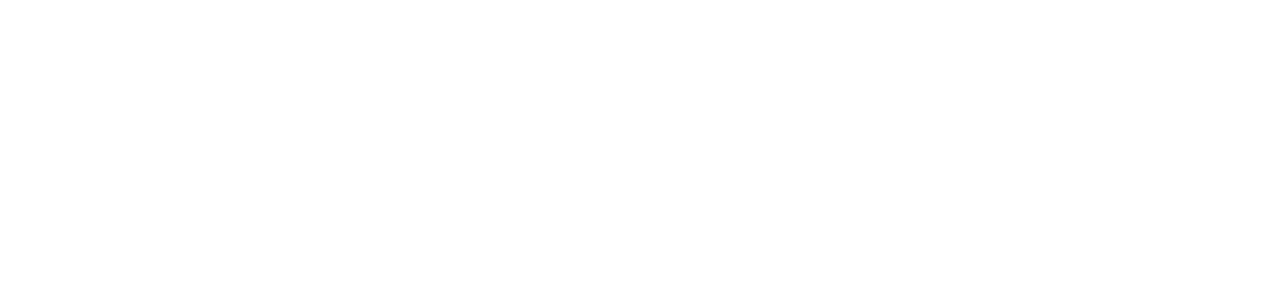
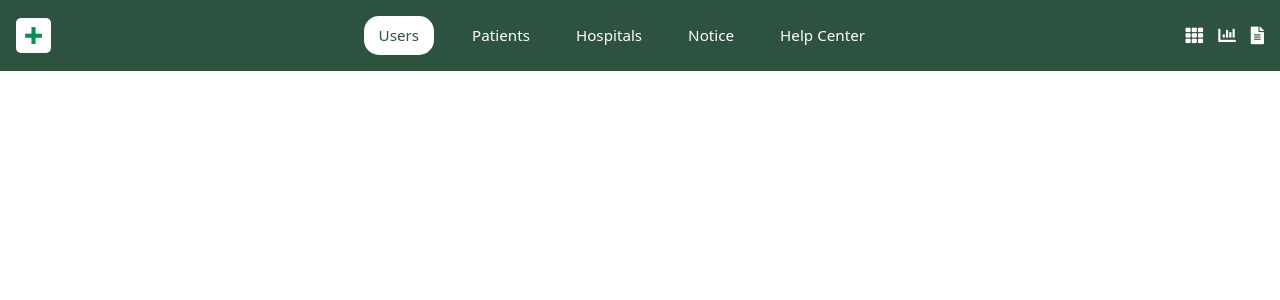
Before and after one commit to frederico-enzo/hospital-management-system-client, an Angular app in the folder management-system-client/: page / in a window 1280 px wide. Shown: the top 300 px of the page. Built offline with nearby package versions, Linux system fonts and the light colour scheme.

Commit message:
feat: inicio do header quase ok

```diff
--- a/management-system-client/angular.json
+++ b/management-system-client/angular.json
@@ -28,7 +28,8 @@
             "assets": [
               {
                 "glob": "**/*",
-                "input": "public"
+                "input": "src/assets",
+                "output": "/assets"
               }
             ],
             "styles": [
--- a/management-system-client/src/app/view/lyate/header/header.component.html
+++ b/management-system-client/src/app/view/lyate/header/header.component.html
@@ -0,0 +1,23 @@
+<main>
+    <nav class="navbar navbar-expand-lg custom-navbar p-3">
+        <img class="img-logo" src="assets/Gemini_Generated_Image_8805wg8805wg8805.jpeg" width="35" alt="Logo">
+        <button class="navbar-toggler" type="button" data-toggle="collapse" data-target="#navbarNavAltMarkup"
+            aria-controls="navbarNavAltMarkup" aria-expanded="false" aria-label="Toggle navigation">
+            <span class="navbar-toggler-icon"></span>
+        </button>
+        <div class="collapse navbar-collapse" id="navbarNavAltMarkup">
+            <div class="navbar-nav mx-auto">
+                <a class="nav-item nav-link active" href="#">Users</a>
+                <a class="nav-item nav-link" href="#">Patients</a>
+                <a class="nav-item nav-link" href="#">Hospitals</a>
+                <a class="nav-item nav-link" href="#">Notice</a>
+                <a class="nav-item nav-link" href="#">Help Center</a>
+            </div>
+            <div class="navbar-icons ml-auto">
+                <i class="icon fas fa-th"></i>
+                <i class="icon fas fa-chart-bar"></i>
+                <i class="icon fas fa-file-alt"></i>
+            </div>
+        </div>
+    </nav>
+</main>
--- a/management-system-client/src/app/view/lyate/header/header.component.scss
+++ b/management-system-client/src/app/view/lyate/header/header.component.scss
@@ -0,0 +1,88 @@
+/* Navbar estilo geral */
+.custom-navbar {
+    background-color: #2D523F; /* Verde escuro */
+    color: white;
+    padding: 10px 20px;
+}
+
+.img-logo {
+    margin-right: 15px;
+    border-radius: 5px;
+}
+
+/* Estilização dos links de navegação */
+.navbar-nav {
+    display: flex;
+    justify-content: center; /* Centraliza os links */
+    flex: 1; /* Permite que a seção dos links ocupe o espaço central */
+}
+
+.navbar-nav .nav-link {
+    color: white;
+    margin: 0 15px; /* Margem entre os links */
+    font-weight: 500;
+    font-size: 0.95rem;
+    transition: background-color 0.3s, color 0.3s;
+}
+
+.navbar-nav .nav-link.active {
+    background-color: white;
+    color: #2D523F;
+    border-radius: 15px;
+    padding: 8px 15px;
+}
+
+.navbar-nav .nav-link:hover {
+    background-color: #3e6b54;
+    color: white;
+    border-radius: 8px;
+}
+
+/* Estilização dos ícones no navbar */
+.navbar-icons {
+    display: flex;
+    align-items: center;
+    justify-content: flex-end; /* Alinha os ícones à direita */
+}
+
+.navbar-icons .icon {
+    color: white;
+    font-size: 1.1rem;
+    margin-left: 15px; /* Espaçamento entre os ícones */
+    cursor: pointer;
+    transition: color 0.3s;
+}
+
+.navbar-icons .icon:hover {
+    color: #a4d3a2; /* Verde claro ao passar o mouse */
+}
+
+/* Seção de informações do usuário (se necessário no futuro) */
+.user-info {
+    color: white;
+    margin-right: 10px;
+    font-weight: bold;
+    font-size: 0.9rem;
+}
+
+.user-role {
+    font-size: 0.8em;
+    color: #c0c0c0;
+    display: block;
+    margin-top: -3px;
+}
+
+/* Inicial do usuário em círculo */
+.user-initial {
+    background-color: #4a5c4d;
+    color: white;
+    width: 35px;
+    height: 35px;
+    border-radius: 50%;
+    display: flex;
+    align-items: center;
+    justify-content: center;
+    font-weight: bold;
+    font-size: 1rem;
+    margin-left: 10px;
+}
--- a/management-system-client/src/index.html
+++ b/management-system-client/src/index.html
@@ -6,6 +6,7 @@
   <base href="/">
   <meta name="viewport" content="width=device-width, initial-scale=1">
   <link rel="icon" type="image/x-icon" href="favicon.ico">
+  <link rel="stylesheet" href="https://cdnjs.cloudflare.com/ajax/libs/font-awesome/5.15.4/css/all.min.css">
 </head>
 <body>
   <app-root></app-root>
```
Also changed, not shown: management-system-client/src/assets/Gemini_Generated_Image_8805wg8805wg8805.jpeg (renamed from management-system-client/src/app/assets/Gemini_Generated_Image_8805wg8805wg8805.jpeg).
